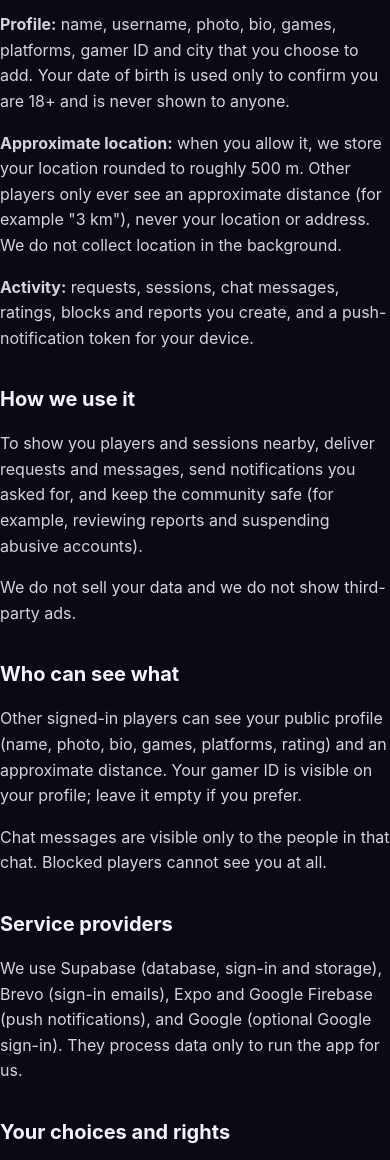
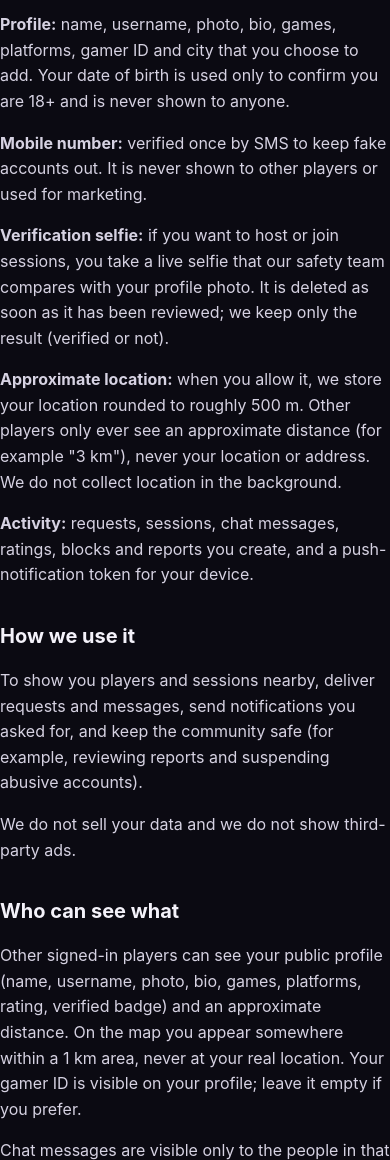
Before and after one commit to mayank-gupta201/nearplayer-site, a plain HTML site: page privacy/index.html in a window 390 px wide. Shown: the part 340-1500 px from the top of the page. Drawn offline with Linux system fonts and the light colour scheme.

Commit message:
Privacy: phone number and verification selfie; map location; deletion details
Co-Authored-By: Claude Opus 5.5 <noreply@anthropic.com>

```diff
--- a/privacy/index.html
+++ b/privacy/index.html
@@ -21,6 +21,8 @@
     <h2>What we collect</h2>
     <p><b>Account:</b> your email address or Google account email, used only to sign you in.</p>
     <p><b>Profile:</b> name, username, photo, bio, games, platforms, gamer ID and city that you choose to add. Your date of birth is used only to confirm you are 18+ and is never shown to anyone.</p>
+    <p><b>Mobile number:</b> verified once by SMS to keep fake accounts out. It is never shown to other players or used for marketing.</p>
+    <p><b>Verification selfie:</b> if you want to host or join sessions, you take a live selfie that our safety team compares with your profile photo. It is deleted as soon as it has been reviewed; we keep only the result (verified or not).</p>
     <p><b>Approximate location:</b> when you allow it, we store your location rounded to roughly 500 m. Other players only ever see an approximate distance (for example "3 km"), never your location or address. We do not collect location in the background.</p>
     <p><b>Activity:</b> requests, sessions, chat messages, ratings, blocks and reports you create, and a push-notification token for your device.</p>
 
@@ -29,11 +31,11 @@
     <p>We do not sell your data and we do not show third-party ads.</p>
 
     <h2>Who can see what</h2>
-    <p>Other signed-in players can see your public profile (name, photo, bio, games, platforms, rating) and an approximate distance. Your gamer ID is visible on your profile; leave it empty if you prefer.</p>
+    <p>Other signed-in players can see your public profile (name, username, photo, bio, games, platforms, rating, verified badge) and an approximate distance. On the map you appear somewhere within a 1 km area, never at your real location. Your gamer ID is visible on your profile; leave it empty if you prefer.</p>
     <p>Chat messages are visible only to the people in that chat. Blocked players cannot see you at all.</p>
 
     <h2>Service providers</h2>
-    <p>We use Supabase (database, sign-in and storage), Brevo (sign-in emails), Expo and Google Firebase (push notifications), and Google (optional Google sign-in). They process data only to run the app for us.</p>
+    <p>We use Supabase (database, sign-in and storage), Brevo (sign-in emails), Google Firebase (phone verification SMS and push notifications), Expo (push notifications), and Google (optional Google sign-in and maps). They process data only to run the app for us.</p>
 
     <h2>Your choices and rights</h2>
     <p>You can edit your profile, hide yourself from Nearby, turn off location or notifications in your phone settings, and block or report anyone.</p>
```
Also changed, not shown: delete-account/index.html (+1 -1 lines).
